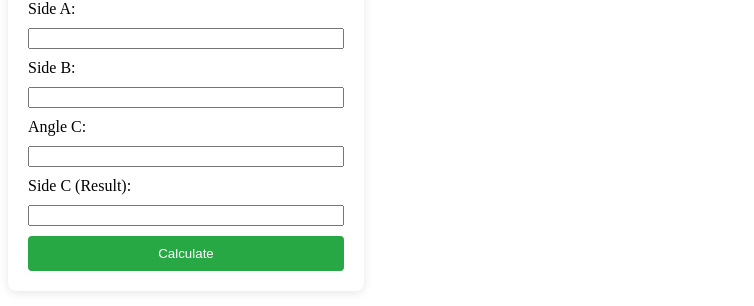
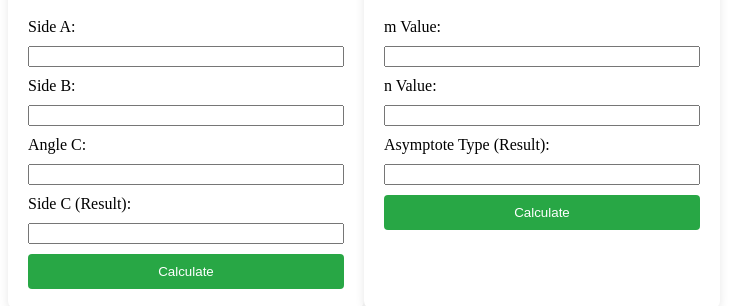
Before and after one commit to Boscocosto/Assignment-3, a plain HTML site: page index.html in a window 1280 px wide. Shown: the part 100-406 px from the top of the page, without its empty margins (0-754 px from the left). Drawn offline with Linux system fonts and the light colour scheme.

Commit message:
fixed flex grid

```diff
--- a/index.html
+++ b/index.html
@@ -5,8 +5,9 @@
     <link rel="stylesheet" href="style.css">
 </head>
 <body>
+    <div class="Calculator">
+        <div class="cosine">
             <h1>Cosine Law Calculator</h1>
-    <div class="cosine">
             <label for="sideA">Side A:</label>
             <input type="number" id="a">
             <label for="sideB">Side B:</label>
@@ -17,8 +18,8 @@
             <input type="number" id="result1" readonly>
             <button type="button" id="calculate1">Calculate</button>
         </div>
+        <div class="Asymptote">
             <h1>Asymptote Finder</h1>
-    <div class="Asymptote">
             <label for="m">m Value:</label>
             <input type="number" id="m">
             <label for="n">n Value:</label>
@@ -27,8 +28,9 @@
             <input type="text" id="result2" readonly>
             <button type="button" id="calculate2">Calculate</button>
         </div>
+    </div>
+    <div class="Approximation">
         <h1>Gregory–Leibniz Pi Approximation:</h1>
-    <div class="Approximation">
         <label for="n">n Value:</label>
         <input type="number" id="n2">
         <label for="result">Pi Approximation (Result):</label>
--- a/style.css
+++ b/style.css
@@ -1,3 +1,9 @@
+.Calculator {
+    display: flex;
+    flex-direction: row;
+    flex-wrap: wrap;
+}
+
 .cosine {
     display: flex;
     flex-direction: column;
@@ -35,7 +41,6 @@
 }
 
 button {
-    flex: 1;
     padding: 10px;
     border: none;
     background-color: #28a745;
```
Lines whose indentation alone changed are shown as unchanged.
